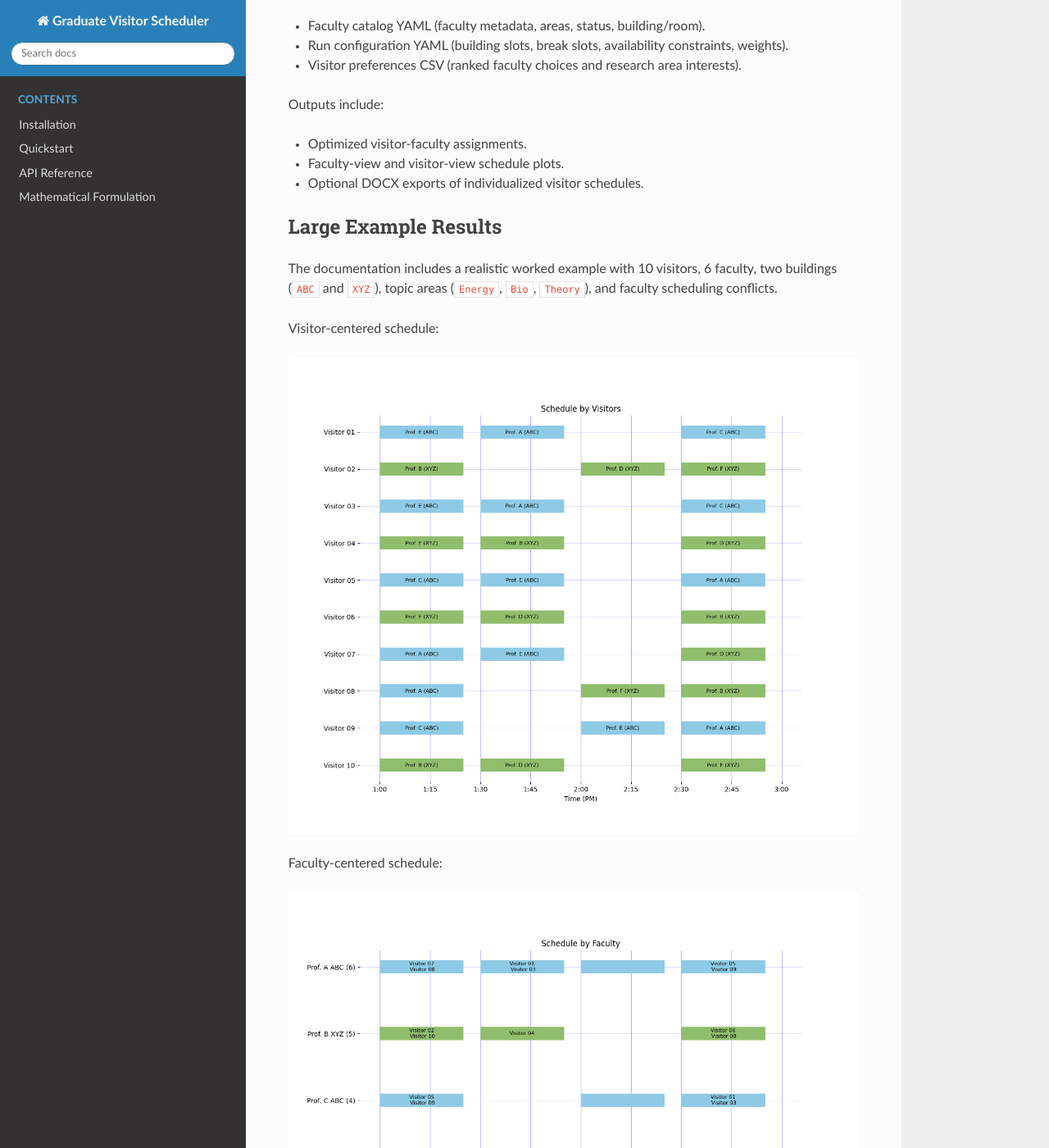
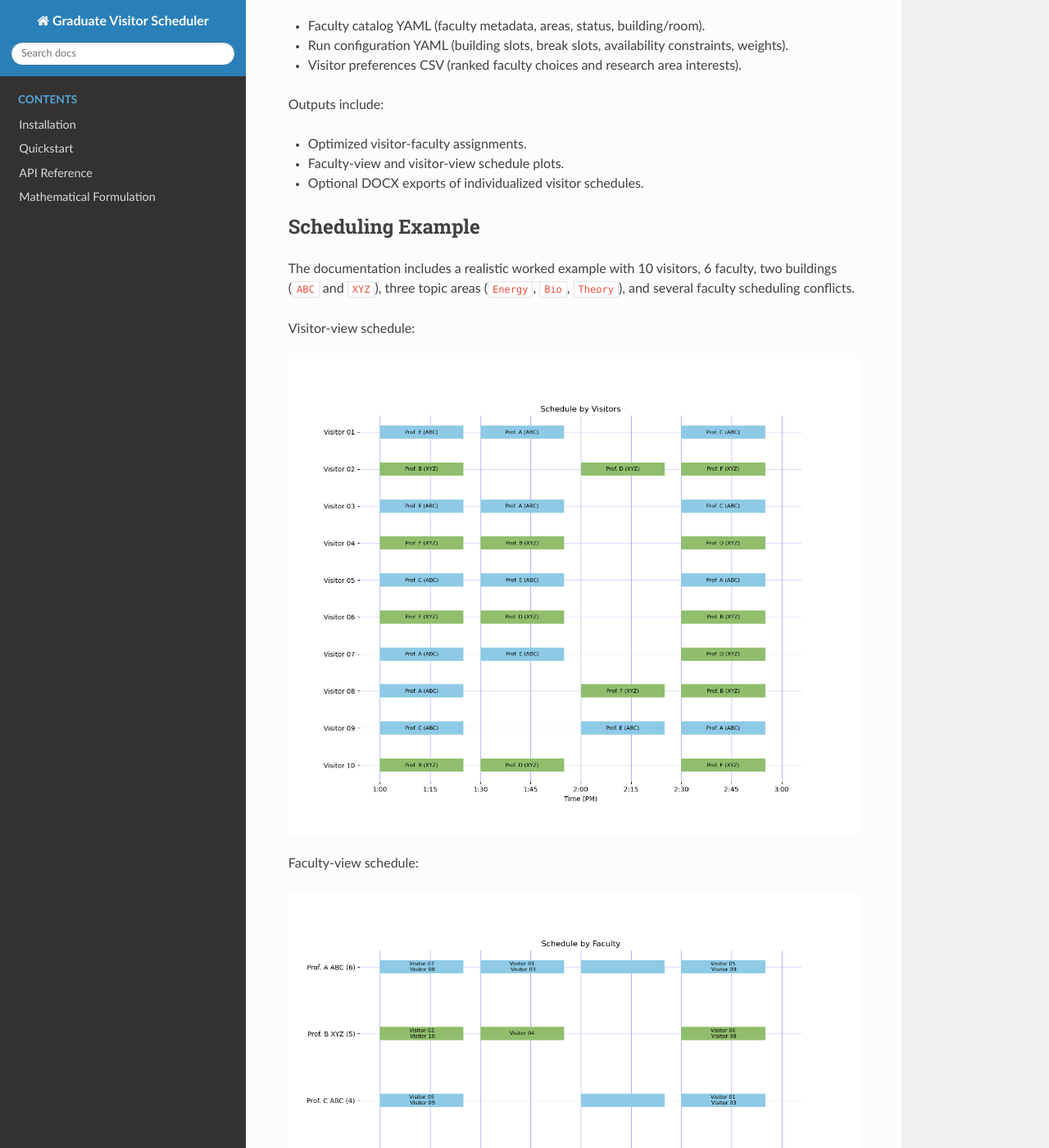
Before and after one commit to dowlinglab/grad-visit-scheduler, a Sphinx documentation site: the page built from docs/index.md, in a window 1280 px wide and 1400 px high, scrolled down 612 px. Shown: the whole window at 82% size. Built offline with Sphinx 7.4.7 and the Read the Docs theme 3.1.0, drawn with Linux system fonts in a browser that asks for light colours; some of the changed text lies outside the part shown.

```diff
--- a/docs/index.md
+++ b/docs/index.md
@@ -24,22 +24,22 @@
 - Faculty-view and visitor-view schedule plots.
 - Optional DOCX exports of individualized visitor schedules.
 
-## Large Example Results
+## Scheduling Example
 
-The documentation includes a realistic worked example with 10 visitors, 6 faculty, two buildings (`ABC` and `XYZ`), topic areas (`Energy`, `Bio`, `Theory`), and faculty scheduling conflicts.
+The documentation includes a realistic worked example with 10 visitors, 6 faculty, two buildings (`ABC` and `XYZ`), three topic areas (`Energy`, `Bio`, `Theory`), and several faculty scheduling conflicts.
 
-Visitor-centered schedule:
+Visitor-view schedule:
 
 ![Visitor Schedule Example](_static/visitor_schedule_example.png)
 
-Faculty-centered schedule:
+Faculty-view schedule:
 
 ![Faculty Schedule Example](_static/faculty_schedule_example.png)
 
-How to read these plots:
+How to interpret these schedules:
 
 - `ABC` and `XYZ` are building abbreviations from the run config.
-- In visitor-view plots, labels are `Faculty (Building)` and blank slots indicate breaks/travel windows.
+- In visitor-view plots, labels are `Faculty (Building)` and blank slots indicate breaks or travel windows.
 - In faculty-view plots, the number in parentheses next to each faculty name is that faculty member's total number of scheduled meetings.
 
 Full setup, model details, and solver outputs are documented in [Quickstart](quickstart.md) and [Mathematical Formulation](formulation.md).
```
Also changed, not shown: docs/_static/faculty_schedule_example.png, docs/_static/visitor_schedule_example.png, 1 other file.
